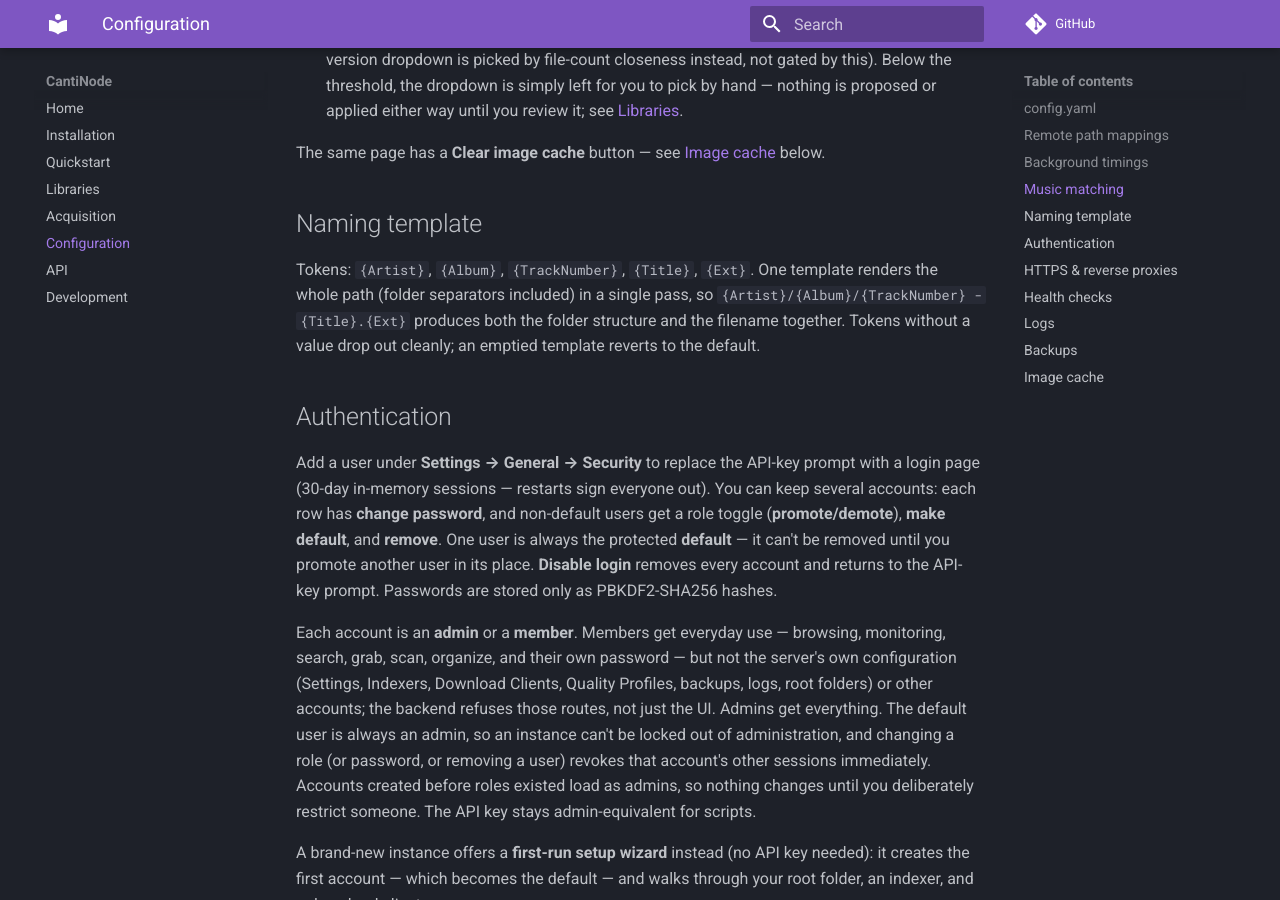
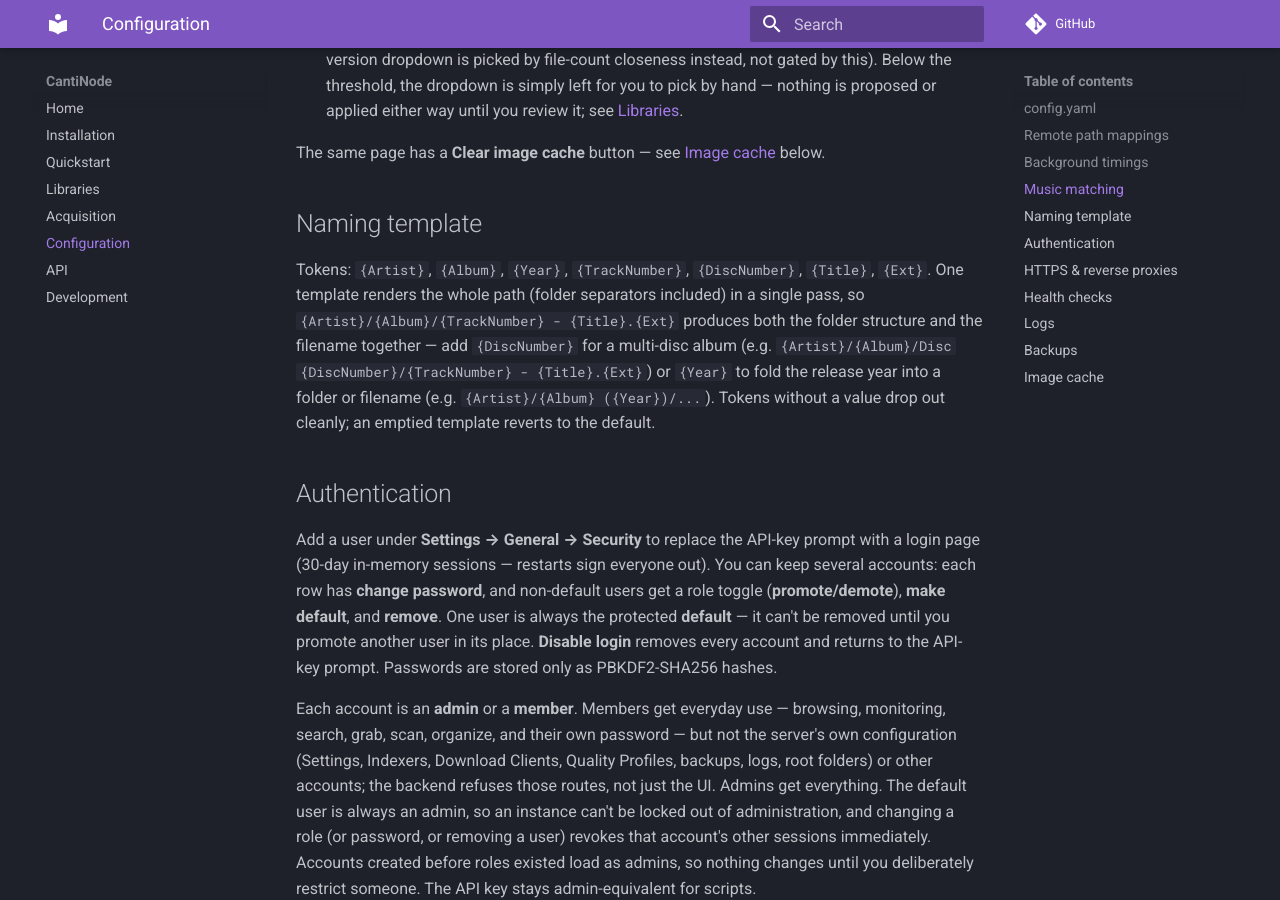
Before and after one commit to obstruct-exit-emit/CantiNode, an MkDocs documentation site: the page built from docs/configuration.md, in a window 1280 px wide and 900 px high, scrolled down 2434 px. Built offline with MkDocs 1.6.1 and Material for MkDocs 9.7.7, drawn with Linux system fonts in a browser that asks for light colours; comment, search, counter and statistics services are not loaded.

Commit message:
Fix two doc gaps found in a full documentation audit
Naming-template docs were missing the {Year} and {DiscNumber} tokens
(both real, already supported by FormatPath and the Settings UI).
The package-layout list was missing internal/candidatesearch, the
shared search pipeline both manual search and the autosearch sweep
already route through.

Co-Authored-By: Claude Sonnet 5 <noreply@anthropic.com>

```diff
--- a/docs/configuration.md
+++ b/docs/configuration.md
@@ -120,11 +120,15 @@ The same page has a **Clear image cache** button — see
 
 ## Naming template
 
-Tokens: `{Artist}`, `{Album}`, `{TrackNumber}`, `{Title}`, `{Ext}`. One
-template renders the whole path (folder separators included) in a single
-pass, so `{Artist}/{Album}/{TrackNumber} - {Title}.{Ext}` produces both the
-folder structure and the filename together. Tokens without a value drop out
-cleanly; an emptied template reverts to the default.
+Tokens: `{Artist}`, `{Album}`, `{Year}`, `{TrackNumber}`, `{DiscNumber}`,
+`{Title}`, `{Ext}`. One template renders the whole path (folder separators
+included) in a single pass, so `{Artist}/{Album}/{TrackNumber} - {Title}.{Ext}`
+produces both the folder structure and the filename together — add
+`{DiscNumber}` for a multi-disc album (e.g.
+`{Artist}/{Album}/Disc {DiscNumber}/{TrackNumber} - {Title}.{Ext}`) or
+`{Year}` to fold the release year into a folder or filename (e.g.
+`{Artist}/{Album} ({Year})/...`). Tokens without a value drop out cleanly;
+an emptied template reverts to the default.
 
 ## Authentication
 
```
Also changed, not shown: docs/development.md (+2 -0 lines).
